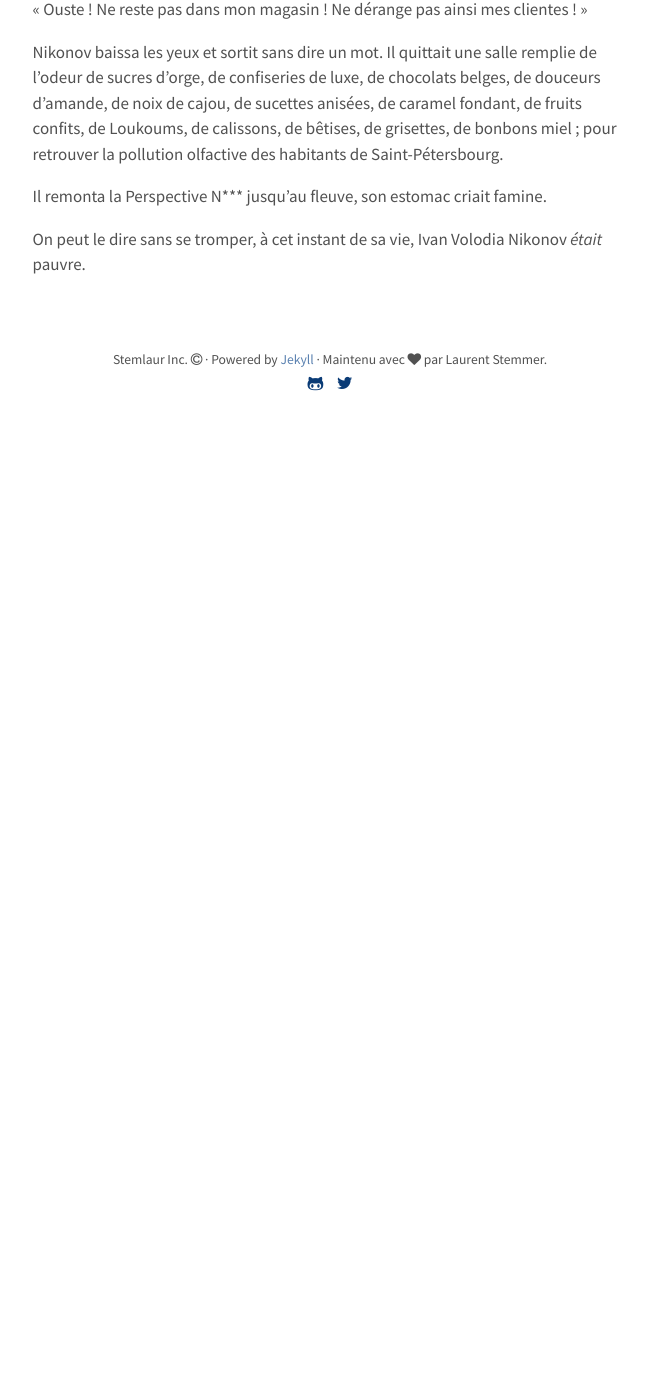
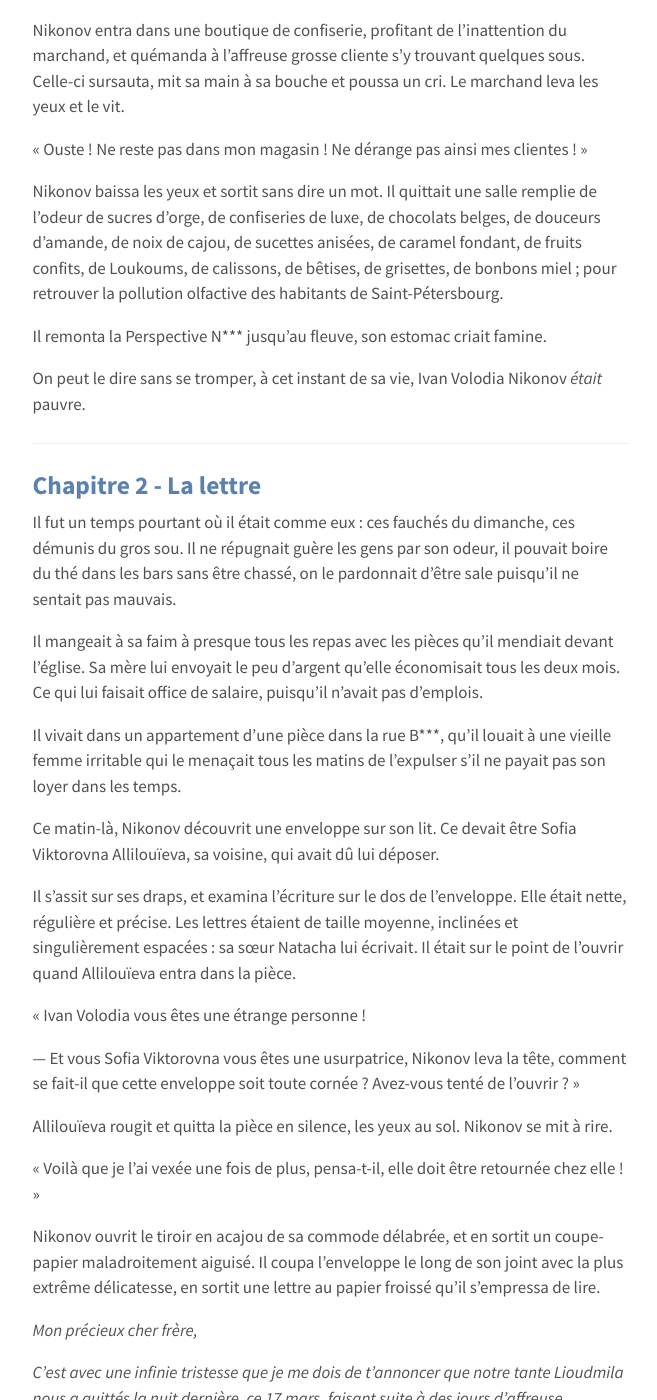
Before and after one commit to stemlaur/stemlaur.github.io, a Jekyll site: the page built from blog/_posts/2020/06/2020-06-01-nikonov-premiere-partie.md, in a window 1280 px wide and 1400 px high, scrolled down 1368 px. Shown: the whole window, without its empty margins (310-967 px from the left). Built offline with Jekyll 4.4.1, drawn with Linux system fonts in a browser that asks for light colours; a script that is not in the unit is left out; before the commit the page ends 1799 px from its top, so only the background shows below that; some of the changed text lies outside the part shown.

Commit message:
NOUVELLE | Nikonov - Première partie - Chapitre 2

```diff
--- a/blog/_posts/2020/06/2020-06-01-nikonov-premiere-partie.md
+++ b/blog/_posts/2020/06/2020-06-01-nikonov-premiere-partie.md
@@ -6,6 +6,18 @@ image: /assets/images/posts/nikonov.jpg
 ---
 
 <img src="/assets/images/posts/nikonov.jpg" width="70%" class="center">
+
+---
+
+### Table des matières
+
+<ul>
+    <li><a href="#nikonov-1-chapitre-1">Chapitre 1 - Pauvreté</a></li>
+    <li><a href="#nikonov-1-chapitre-2">Chapitre 2 - La lettre</a></li>
+{% comment %}
+    <li><a href="#nikonov-1-chapitre-3">Chapitre 3 - La rencontre</a></li>
+{% endcomment %}
+</ul>
 
 ---
 
@@ -48,3 +60,56 @@ pour retrouver la pollution olfactive des habitants de Saint-Pétersbourg.
 Il remonta la Perspective N*** jusqu'au fleuve, son estomac criait famine.
 
 On peut le dire sans se tromper, à cet instant de sa vie, Ivan Volodia Nikonov _était_ pauvre.
+
+---
+
+<h2 id="nikonov-1-chapitre-2"><a href="#nikonov-1-chapitre-2">Chapitre 2 - La lettre</a></h2>
+
+Il fut un temps pourtant où il était comme eux : ces fauchés du dimanche, ces démunis du gros sou.
+Il ne répugnait guère les gens par son odeur, il pouvait boire du thé dans les bars sans être chassé, on le pardonnait
+d'être sale puisqu'il ne sentait pas mauvais.
+
+Il mangeait à sa faim à presque tous les repas avec les pièces qu'il mendiait devant l'église.
+Sa mère lui envoyait le peu d'argent qu'elle économisait tous les deux mois.
+Ce qui lui faisait office de salaire, puisqu'il n'avait pas d'emplois.
+
+Il vivait dans un appartement d'une pièce dans la rue B***, qu'il louait à une vieille femme irritable qui le menaçait
+tous les matins de l'expulser s'il ne payait pas son loyer dans les temps.
+
+Ce matin-là, Nikonov découvrit une enveloppe sur son lit. Ce devait être Sofia Viktorovna Allilouïeva, sa voisine, qui avait dû lui déposer.
+
+Il s'assit sur ses draps, et examina l'écriture sur le dos de l'enveloppe. Elle était nette, régulière et précise.
+Les lettres étaient de taille moyenne, inclinées et singulièrement espacées : sa sœur Natacha lui écrivait.
+Il était sur le point de l'ouvrir quand Allilouïeva entra dans la pièce.
+
+« Ivan Volodia vous êtes une étrange personne !
+
+— Et vous Sofia Viktorovna vous êtes une usurpatrice, Nikonov leva la tête, comment se fait-il que cette enveloppe soit toute cornée ?
+Avez-vous tenté de l'ouvrir ? »
+
+Allilouïeva rougit et quitta la pièce en silence, les yeux au sol. Nikonov se mit à rire.
+
+« Voilà que je l'ai vexée une fois de plus, pensa-t-il, elle doit être retournée chez elle ! »
+
+Nikonov ouvrit le tiroir en acajou de sa commode délabrée, et en sortit un coupe-papier maladroitement aiguisé.
+Il coupa l'enveloppe le long de son joint avec la plus extrême délicatesse, en sortit une lettre au papier froissé qu’il s’empressa de lire.
+
+_Mon précieux cher frère,_
+
+_C’est avec une infinie tristesse que je me dois de t’annoncer que notre tante Lioudmila nous a quittés la nuit dernière, ce 17 mars, faisant suite à des jours d’affreuse souffrance._
+
+_La grande grippe, celle qui a décimé tant d’hommes et de femmes, a de nouveau frappé pendant l’hiver, tuant des dizaines de nos concitoyens, notre chère tante Liouda n’a pas pu y réchapper._
+
+_Mon chagrin est immense, cette femme nous a élevés comme si nous étions ses enfants. Elle a été la mère que nous voulions, la tutrice que nous ne méritions pas._
+
+_Rappelle-toi quand nous étions enfants et que nous allions passer nos étés secs et brûlants au bord de la Moskova dans sa demeure à Kounanivo._
+
+_Je n’ai pas la force de t’écrire une lettre aux mille mots, sache que d’où elle se trouve maintenant, notre seigneur tout puissant veille sur-elle. Notre mère est bouleversée. Viens-nous voir au plus vite._
+
+_Ta sœur, Natacha._
+
+---
+
+{% comment %}
+<h2 id="nikonov-1-chapitre-2"><a href="#nikonov-1-chapitre-2">Chapitre 3 - La rencontre</a></h2>
+{% endcomment %}
```
